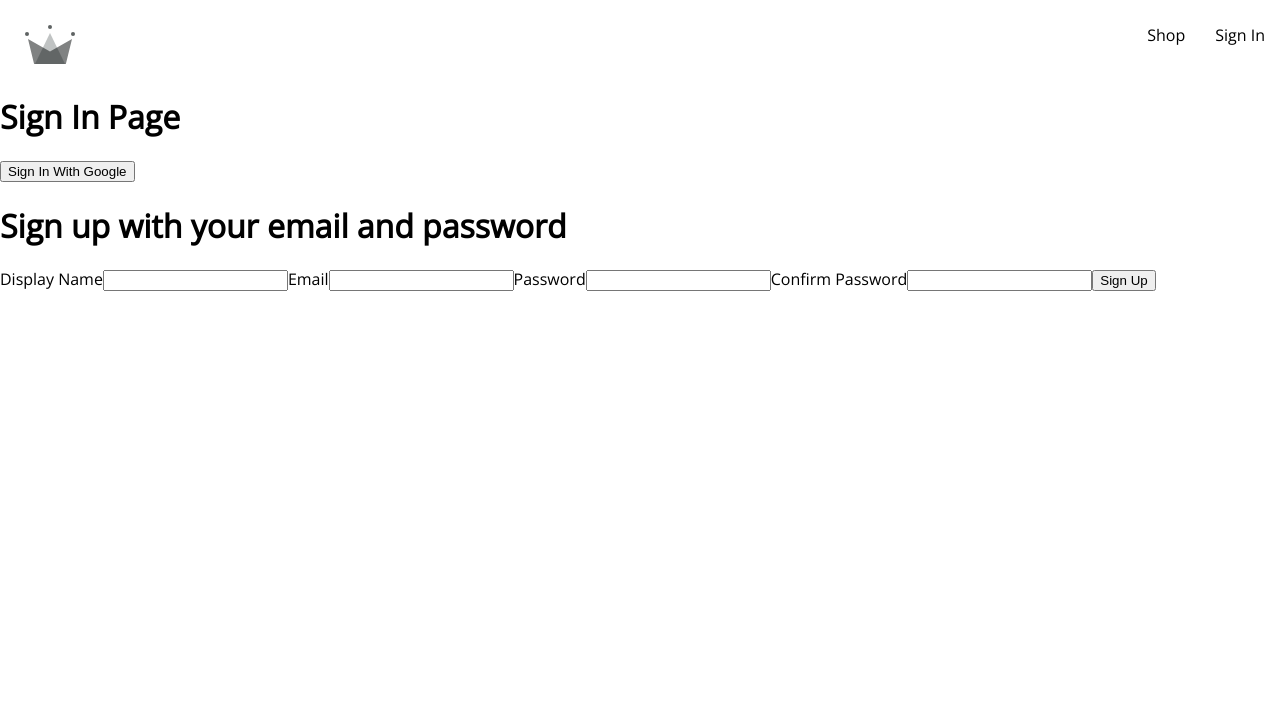
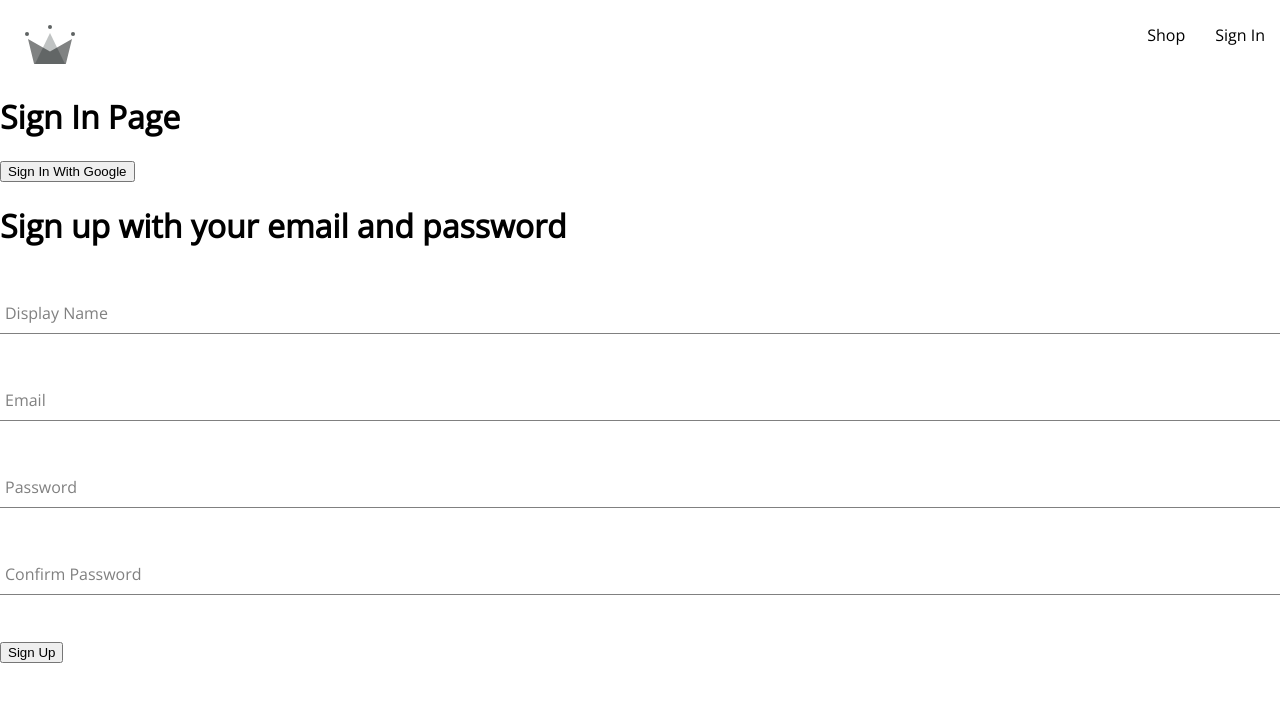
Before and after one commit to SethStephens32/E-Commerce-Crown-Clothing, a React (Create React App) app in the folder crown-clothing/: page /sign-in in a window 1280 px wide. Shown: the top 702 px of the page. Built offline with nearby package versions, Linux system fonts and the light colour scheme.

Commit message:
made a form input component and simplified sign in page

```diff
--- /dev/null
+++ b/crown-clothing/src/components/form-input/form-input.component.jsx
@@ -0,0 +1,15 @@
+import React from 'react'
+import './form-input.styles.scss'
+
+const FormInput = ({label, ...otherProps}) => {
+  return (
+    <div className="group">
+    <input className='form-input' {...otherProps}></input>
+    {label && (
+    <label className={`${otherProps.value.length ? 'shrink' : ''} form-input-label`}>{label}</label>
+    )}
+    </div>
+  )
+}
+
+export default FormInput
--- /dev/null
+++ b/crown-clothing/src/components/form-input/form-input.styles.scss
@@ -0,0 +1,46 @@
+$sub-color: grey;
+$main-color: black;
+@mixin shrinkLabel {
+  top: -14px;
+  font-size: 12px;
+  color: $main-color;
+}
+.group {
+  position: relative;
+  margin: 45px 0;
+  .form-input {
+    background: none;
+    background-color: white;
+    color: $sub-color;
+    font-size: 18px;
+    padding: 10px 10px 10px 5px;
+    display: block;
+    width: 100%;
+    border: none;
+    border-radius: 0;
+    border-bottom: 1px solid $sub-color;
+    margin: 25px 0;
+    &:focus {
+      outline: none;
+    }
+    &:focus ~ .form-input-label {
+      @include shrinkLabel();
+    }
+  }
+  input[type="password"] {
+    letter-spacing: 0.3em;
+  }
+  .form-input-label {
+    color: $sub-color;
+    font-size: 16px;
+    font-weight: normal;
+    position: absolute;
+    pointer-events: none;
+    left: 5px;
+    top: 10px;
+    transition: 300ms ease all;
+    &.shrink {
+      @include shrinkLabel();
+    }
+  }
+}
--- a/crown-clothing/src/components/sign-up-form/sign-up-form.component.jsx
+++ b/crown-clothing/src/components/sign-up-form/sign-up-form.component.jsx
@@ -1,5 +1,6 @@
 import { useState } from "react"
 import { createAuthUserWithEmailAndPassword, createUserProfileDocumentFromAuth } from "../../utils/firebase/firebase.utils"
+import FormInput from "../form-input/form-input.component"
 
 const defaultFormFields = {
     displayName: "",
@@ -53,17 +54,41 @@ const SignUpForm = () => {
         <div className="sign-up">
             <h1>Sign up with your email and password</h1>
             <form className="sign-up-form" onSubmit={handleSubmit}>
-                <label>Display Name</label>
-                <input required type="text" onChange={handleChange} name="displayName" value={displayName}></input>
+               <FormInput
+                type="text"
+                name="displayName"
+                value={displayName}
+                onChange={handleChange}
+                label="Display Name"
+                required
+                />
 
-                <label>Email</label>
-                <input required type="email" onChange={handleChange} name="email" value={email}></input>
+                <FormInput
+                type="email"
+                name="email"
+                value={email}
+                onChange={handleChange}
+                label="Email"
+                required
+                />
 
-                <label>Password</label>
-                <input required type="password" onChange={handleChange} name="password" value={password}></input>
+                <FormInput
+                type="password"
+                name="password"
+                value={password}
+                onChange={handleChange}
+                label="Password"
+                required
+                />
 
-                <label>Confirm Password</label>
-                <input required type="password" onChange={handleChange} name="confirmPassword" value={confirmPassword}></input>
+                <FormInput
+                type="password"
+                name="confirmPassword"
+                value={confirmPassword}
+                onChange={handleChange}
+                label="Confirm Password"
+                required
+                />
 
                 <button type="submit" onChange={handleChange}>Sign Up</button>
                 </form>
```
